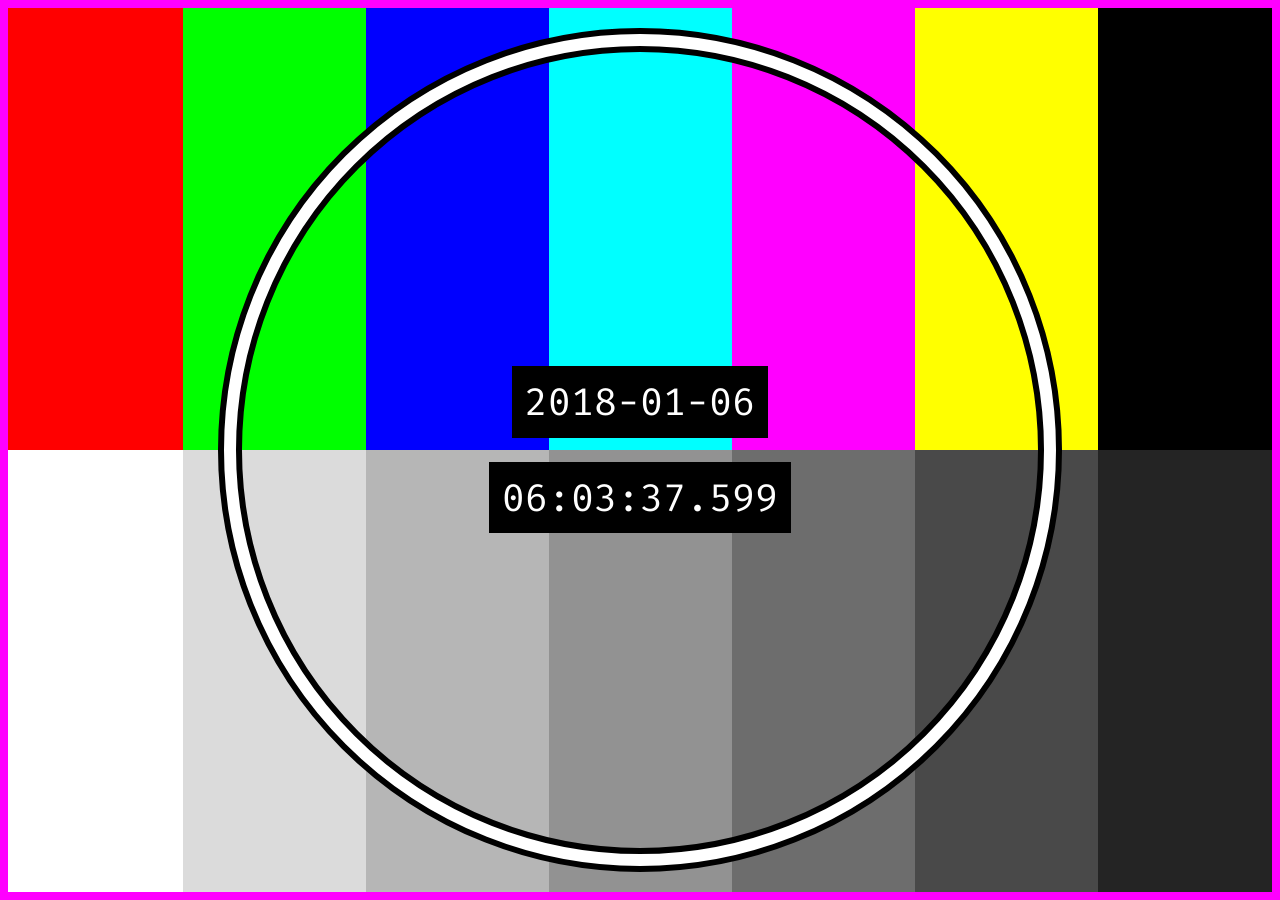
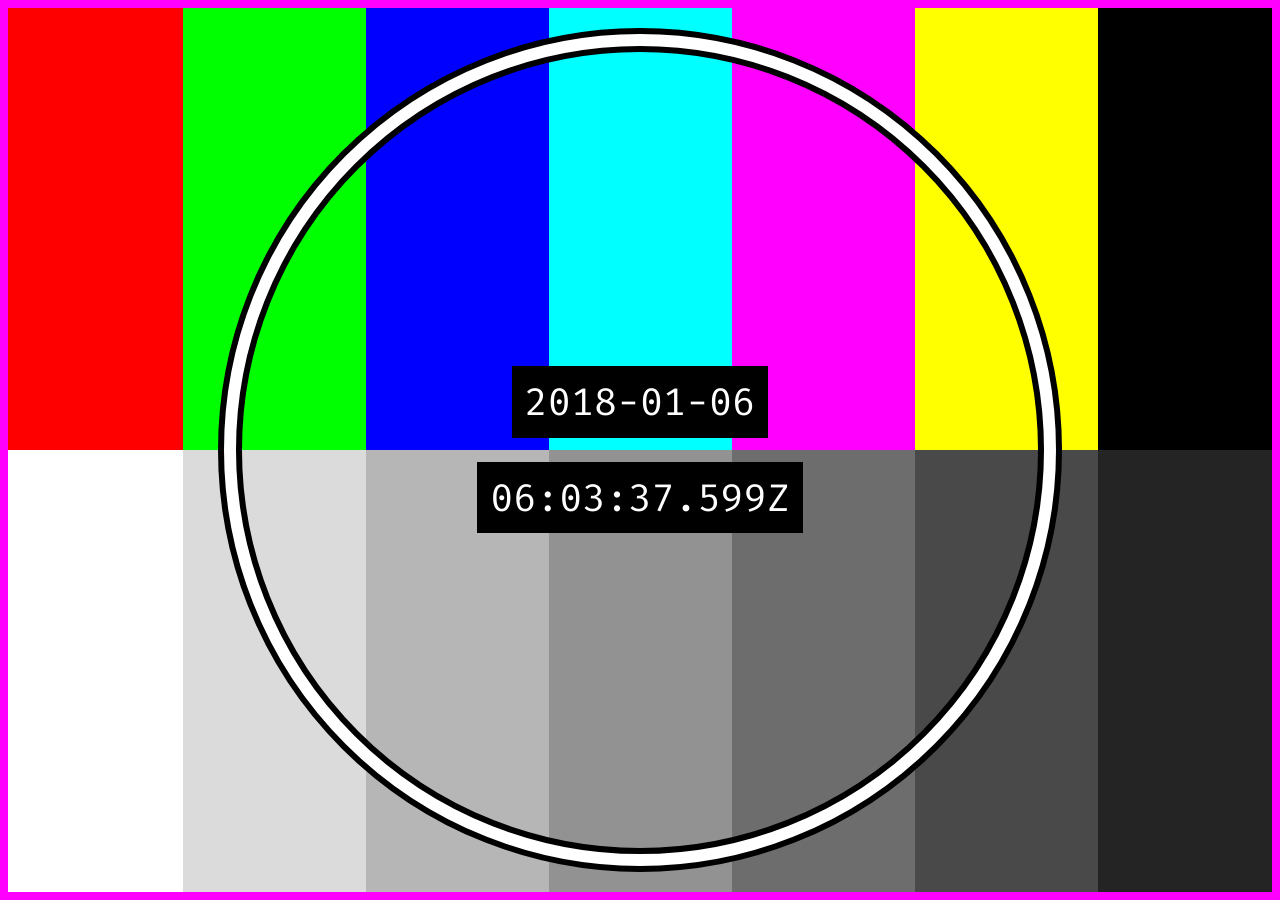
Before and after one commit to denschub/calscreen, a Jekyll site: the page built from index.html, in a window 1280 px wide. Built offline with Jekyll 4.4.1, drawn with Linux system fonts in a browser that asks for light colours.

Commit message:
Add UTC indicator

```diff
--- a/index.html
+++ b/index.html
@@ -4,5 +4,5 @@
 <canvas id="patternbg"></canvas>
 <div id="overlayText">
   <p id="date"><span>1984-01-01</span></p>
-  <p id="timestamp"><span>00:00:00.000</span></p>
+  <p id="timestamp"><span>00:00:00.000Z</span></p>
 </div>
--- a/js/main.js
+++ b/js/main.js
@@ -107,7 +107,7 @@ class TimestampView {
     let milliseconds = pad(date.getUTCMilliseconds(), 3);
 
     this._dateEl.textContent = `${year}-${month}-${day}`;
-    this._timeEl.textContent = `${hours}:${minutes}:${seconds}.${milliseconds}`;
+    this._timeEl.textContent = `${hours}:${minutes}:${seconds}.${milliseconds}Z`;
   }
 
   animationFrame() {
```
